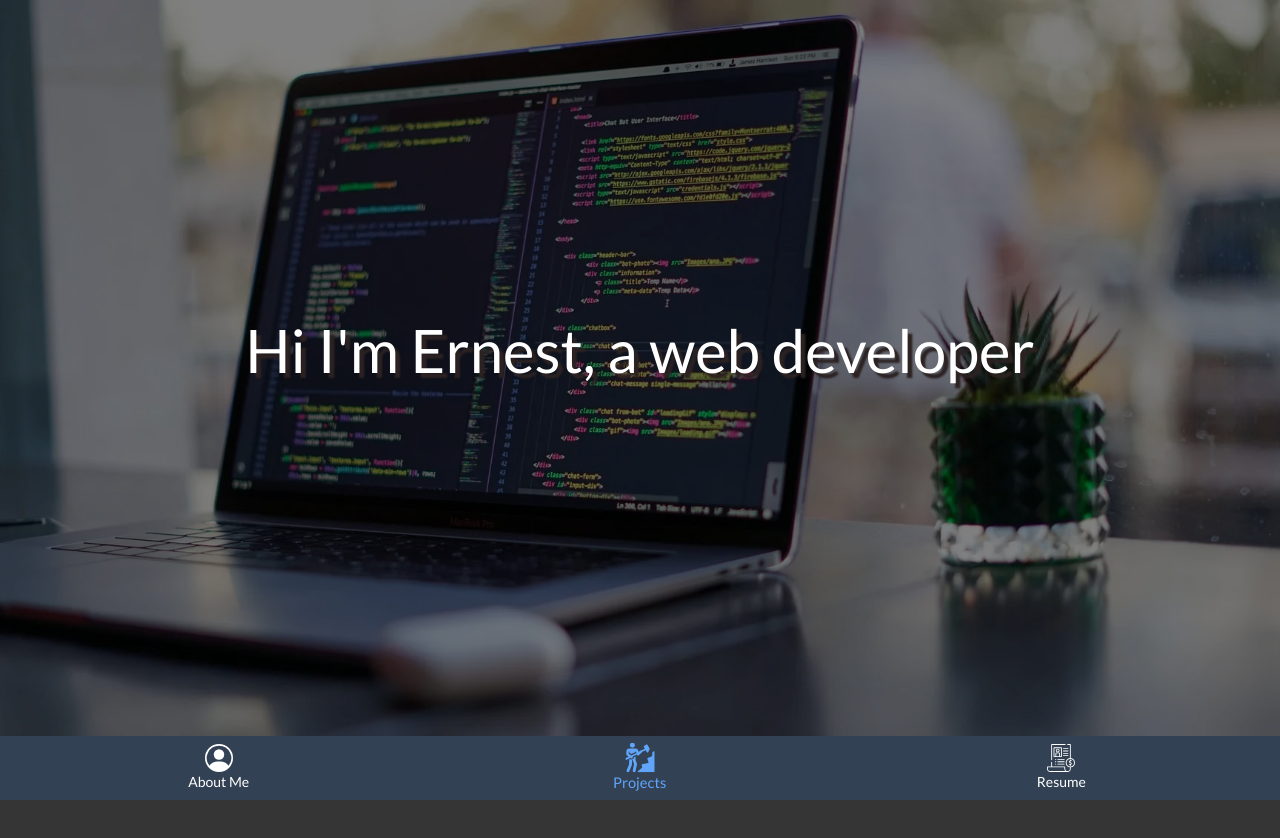
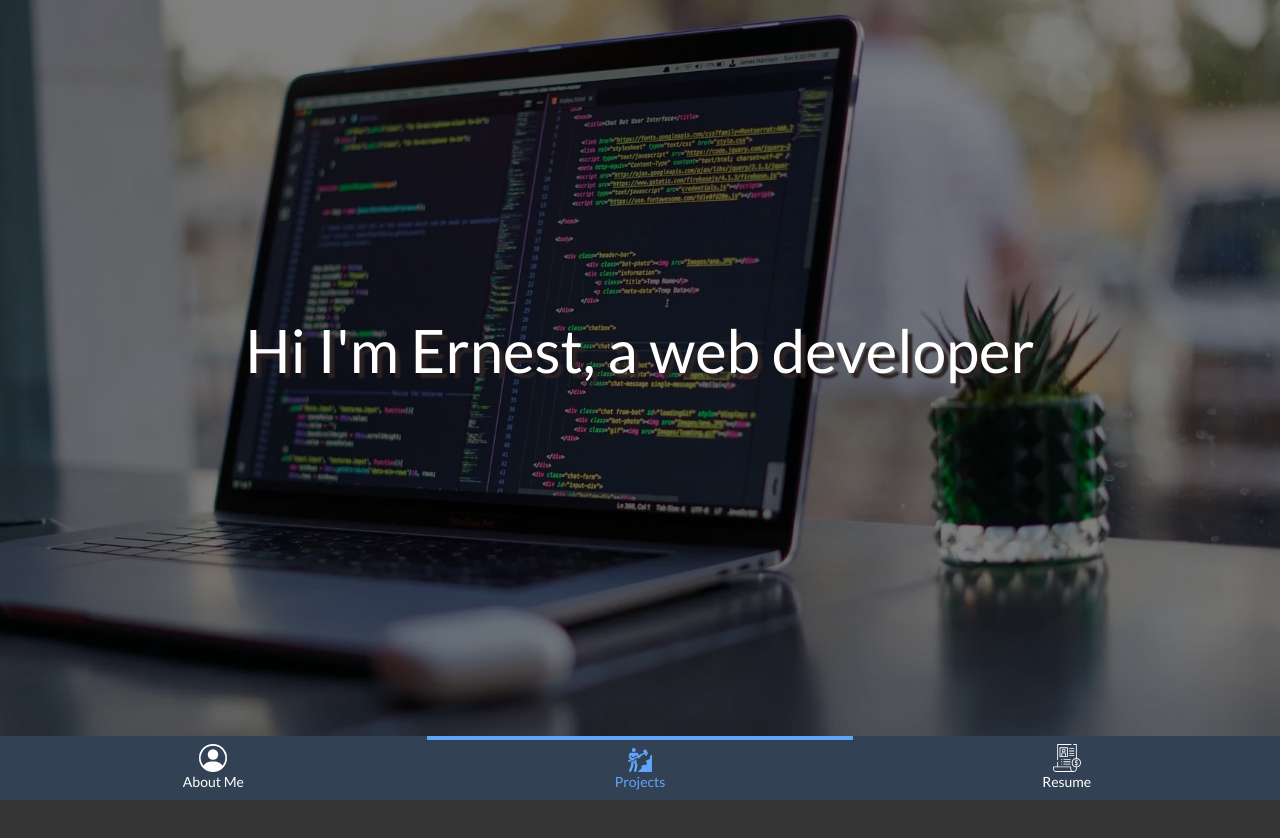
Before and after one commit to EP-coode/portfolio_v2, a Next.js app: page / in a window 1280 px wide. Shown: the top 838 px of the page. Built offline with nearby package versions, Linux system fonts and the light colour scheme.

Commit message:
update active nev elem style

```diff
--- a/src/components/BottomNav.tsx
+++ b/src/components/BottomNav.tsx
@@ -4,7 +4,7 @@ type BottomNavProps = {
 
 const BottomNav = ({ children }: BottomNavProps) => {
   return (
-    <nav className="h-14 xs:h-16 w-full text-sm sticky bottom-0 left-0 bg-slate-700 flex justify-around align-middle p-2">
+    <nav className="h-14 xs:h-16 w-full text-sm sticky bottom-0 left-0 bg-slate-700 flex justify-around align-middle">
       {children}
     </nav>
   );
--- a/src/components/BottomNavAction.tsx
+++ b/src/components/BottomNavAction.tsx
@@ -16,9 +16,10 @@ export default function BottomNavAction({
   return (
     <div
       className={classNames(
-        "flex flex-col basis-20 flex-grow h-full items-center mx-2 cursor-pointer transition-all",
+        `flex flex-col basis-20 flex-grow h-full items-center
+          p-2 cursor-pointer transition-all`,
         {
-          "text-blue-400 scale-105": isActive,
+          "text-blue-400 border-t-4 border-blue-400": isActive,
           "text-white": !isActive,
         }
       )}
```
